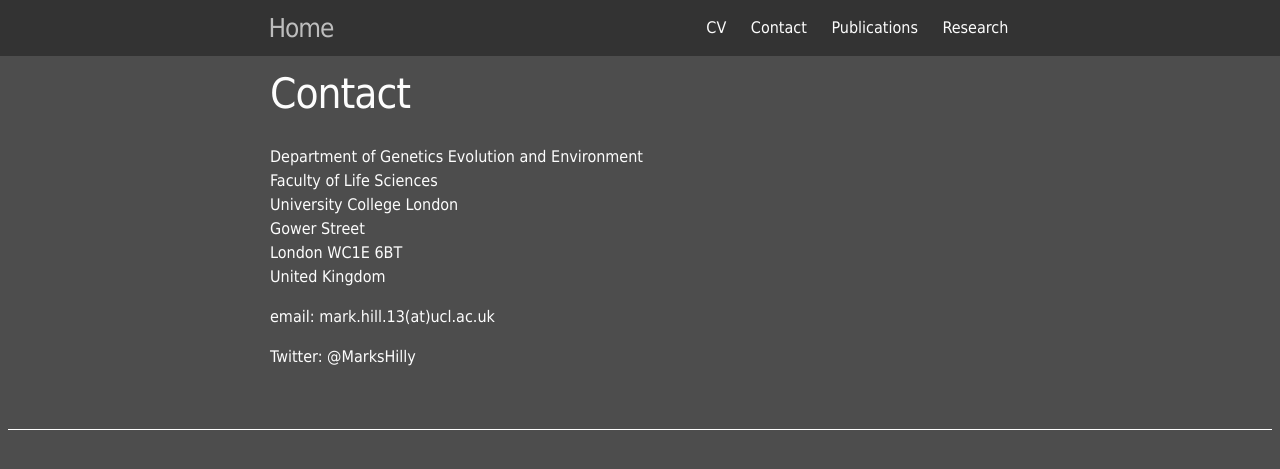
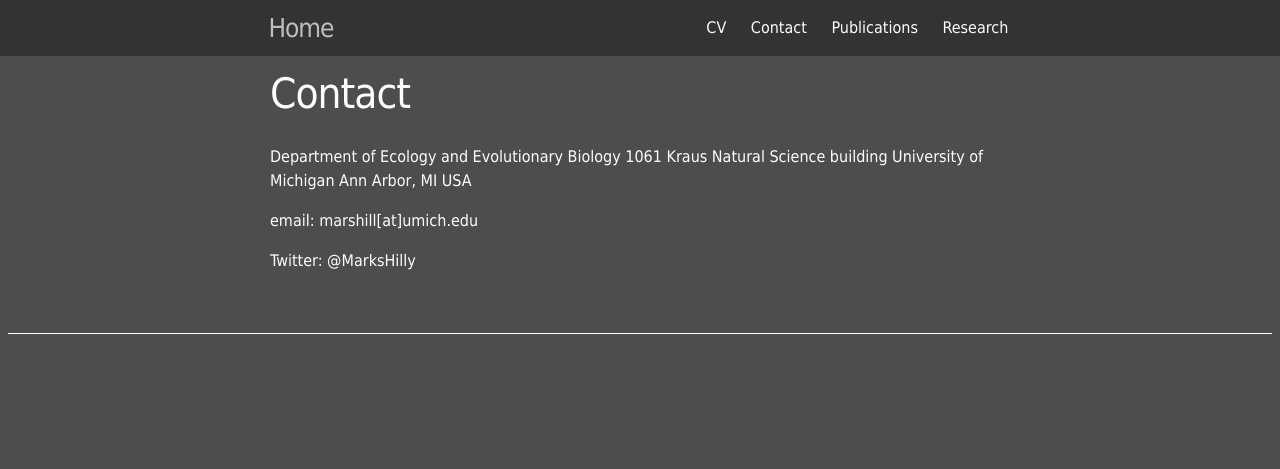
Before and after one commit to Mark-Hill/Mark-Hill.github.io, a Jekyll site: the page built from Contact.md, in a window 1280 px wide. Shown: the top 469 px of the page. Built offline with Jekyll 4.4.1, drawn with Linux system fonts in a browser that asks for light colours.

Commit message:
Update Contact.md

```diff
--- a/Contact.md
+++ b/Contact.md
@@ -4,13 +4,12 @@
 permalink: /contact/
 ---
 
-Department of Genetics Evolution and Environment<br>
-Faculty of Life Sciences<br>
-University College London<br>
-Gower Street<br>
-London WC1E 6BT<br>
-United Kingdom<br>
+Department of Ecology and Evolutionary Biology
+1061 Kraus Natural Science building
+University of Michigan
+Ann Arbor, MI
+USA
 
-email: mark.hill.13(at)ucl.ac.uk
+email: marshill[at]umich.edu
 
 Twitter: @MarksHilly
```
